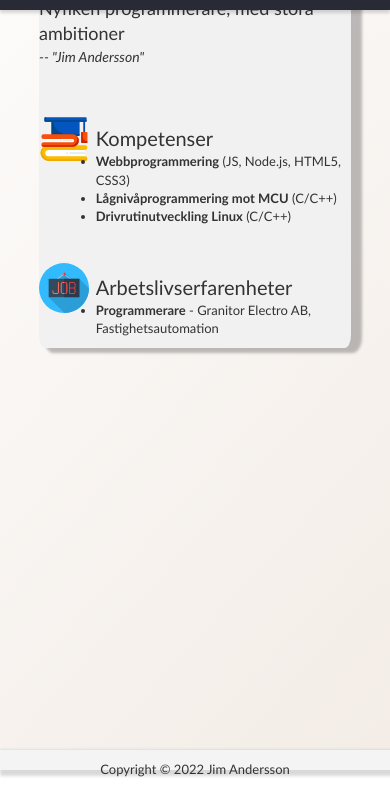
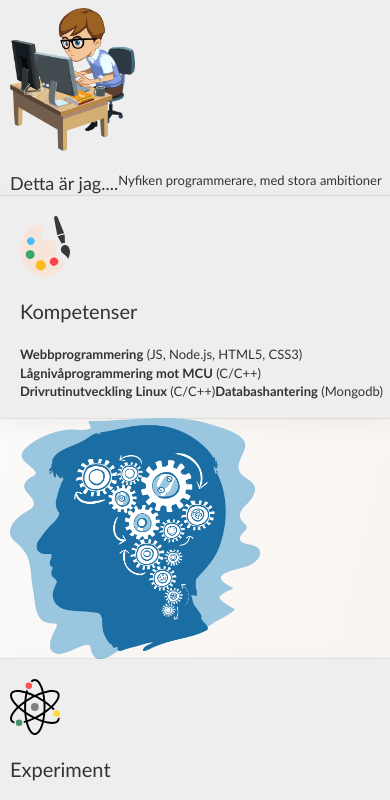
Before and after one commit to jim91lernia/Systemutvecklare-Jim-Andersson, a plain HTML site: page Intro till Webbutv/uppgift_7/index.html in a window 390 px wide. Shown: the part 74-874 px from the top of the page. Before the commit the page ends 844 px from the top, so only its background shows below. Drawn offline with Linux system fonts and the light colour scheme.

Commit message:
ändrat layout. Flexbox. Ingen responsive design

```diff
--- a/Intro till Webbutv/uppgift_7/index.html
+++ b/Intro till Webbutv/uppgift_7/index.html
@@ -6,68 +6,114 @@
     <meta http-equiv="X-UA-Compatible" content="IE=edge">
     <meta name="viewport" content="width=device-width, initial-scale=1.0">
     <title>CV - Jim Andersson</title>
-    <link rel="stylesheet" href="./style2.css">
+    <link rel="stylesheet" href="./style flex.css">
 </head>
 
 <body>
 
     <header>
-
-
         <div>
             <nav class="nav-menu">
-                <div class="profile-img">
-                    <img src="./src/profile.jpg" alt="">
-                </div>
-                <a href="#">Om mig</a>
+                <a href="">Om mig</a>
                 <a href="#">Projekt</a>
             </nav>
         </div>
     </header>
 
-    <div class="container">
-        <section class="about">
+    <main>
 
-            <p class="medium-text">Detta är jag....</p>
-            <p class="medium-text">Nyfiken programmerare, med stora ambitioner</p>
-            <p id="author"> -- "Jim Andersson"</p>
 
-        </section>
-        <br>
-        <img class="svg-icon" src="./src/knowledge.svg" alt="">
-        <section class="competence">
 
-            <p class="large-text">Kompetenser</p>
-            <div>
-                <ul>
-                    <li>
-                        <p><strong>Webbprogrammering</strong> (JS, Node.js, HTML5, CSS3)</p>
-                    </li>
-                    <li>
-                        <p> <strong>Lågnivåprogrammering mot MCU</strong> (C/C++)</p>
-                    </li>
-                    <li>
-                        <p><strong>Drivrutinutveckling Linux</strong> (C/C++)</p>
-                    </li>
-                </ul>
+        <div class="row">
+            <div class="column grouped">
+                <div class="row">
+                    <img src="./src/nerd.png" width="125px" alt="">
+                </div>
+                <div class="row">
+                    <p class="medium-text row-item-center">Detta är jag....</p>
+                    <p>Nyfiken programmerare, med stora ambitioner</p>
+                    <p></p>
+                </div>
+            </div>
+            <div class="column">
 
             </div>
+            <div class="column grouped">
+                <div class="column">
+                    <div class="row"> <img class="svg-icon row-item-center" src="./src/painting.svg" alt=""></div>
+                    <div class="row">
+                        <p class="large-text row-item-center">Kompetenser</p>
+                    </div>
+                    <div class="row">
+                        <p><strong>Webbprogrammering</strong> (JS, Node.js, HTML5, CSS3)</p>
+                        <p><strong>Lågnivåprogrammering mot MCU</strong> (C/C++)</p>
+                        <p><strong>Drivrutinutveckling Linux</strong> (C/C++)</p>
+                        <p><strong>Databashantering</strong> (Mongodb)</p>
+                    </div>
+                    <br>
+                </div>
 
-        </section>
-        <br>
-        <img class="svg-icon" src="./src/job.svg" alt="">
-        <section class="experience">
+            </div>
+            <div class="column"><img src="./src/know.png" width="250px" alt=""></div>
+            <div class="column grouped">
+                <div class="row"> <img class="svg-icon row-item-center" src="./src/science.svg" alt="">
+                </div>
+                <div class="row">
+                    <p class="large-text row-item-center">Experiment</p>
+                </div>
+                <div class="row">
+                    <p>Jag söker alltid nya sätt att lösa problem på. Jag vill hitta simpla lösningar på komplexa
+                        problem.</p>
+                </div>
+            </div>
+            <div class="column"></div>
 
-            <p class="large-text">Arbetslivserfarenheter</p>
-            <div>
-                <ul>
-                    <li>
-                        <p><strong>Programmerare</strong> - Granitor Electro AB, Fastighetsautomation</p>
-                    </li>
-                </ul>
+        </div>
+        <div class="row">
+            <div class="column">
             </div>
-        </section>
-    </div>
+            <div class="column grouped">
+                <div class="row"> <img class="svg-icon row-item-center" src="./src/knowledge.svg" alt=""></div>
+                <div class="row">
+                    <p class="large-text row-item-center">Utbildning</p>
+                </div>
+                <div class="row">
+                    <p>2022 - Pågående</p>
+                    <p><strong>Systemutvecklare </strong> Lernia Yrkeshögskola</p>
+                </div>
+                <div class="row">
+                    <p>2010 - 2014</p>
+                    <p><strong>Design av Digitala Medier</strong> Högskolan Dalarna</p>
+                </div>
+            </div>
+            <div class="column">
+                <img src="./src/work.png" width="300px" alt="">
+            </div>
+            <div class="column grouped">
+
+                <div class="row"> <img class="svg-icon row-item-center" src="./src/briefcase.svg" alt=""></div>
+                <div class="row">
+                    <p class="large-text row-item-center">Arbetslivserfarenhet</p>
+                </div>
+                <div class="row">
+                    <p>2018 - Pågående</p>
+                    <p><strong>Programmerare / Systemintegratör </strong> Granitor Electro Fastighetsautomation</p>
+
+                </div>
+
+
+
+            </div>
+            <div class="column"></div>
+            <div class="column grouped"></div>
+
+        </div>
+
+
+    </main>
+
+
+
 
     <footer>
         <p> Copyright &copy; 2022 Jim Andersson</p>
--- a/Intro till Webbutv/uppgift_7/style2.css
+++ b/Intro till Webbutv/uppgift_7/style flex.css
@@ -93,46 +93,78 @@ blockquote {
     box-sizing: border-box;
     margin: 0;
     padding: 0;
+
 }
 
 body {
     background-image: linear-gradient(to bottom right, #FDFCFB, #E2D1C3);
     background-size: 400% 400%;
     animation: gradient 15s ease infinite;
-    position: relative;
     text-align: left;
     line-height: 1.4;
     font-family: 'Gill Sans', 'Gill Sans MT', Calibri, 'Trebuchet MS', sans-serif;
+    width: 100%;
+    height: 100%;
 
 }
 
 header {
-    position: fixed;
-    display: block;
-    top: 0%;
-    width: 100%;
-    height: auto;
+    display: flex;
     background-color: #282A35;
     color: #f1f1f1;
     box-shadow: rgba(0, 0, 0, 0.15) 0px 3px 3px 0px;
+    justify-content: center;
+    padding-bottom: 10px;
+}
+
+main {
+    min-height: 90vh;
+}
+
+footer {
+    display: flex;
+    background: #f4f4f4;
+    box-shadow: rgba(0, 0, 0, 0.15) 3px 3px 3px 3px;
+    justify-content: center;
+    align-items: center;
+    height: 10vh;
+}
+
+
+
+
+.row {
+    display: flex;
+    flex-direction: row;
+    flex-wrap: wrap;
+    width: 100%;
+    padding-top: 20px;
+}
+
+.column {
+    display: flex;
+    flex-direction: column;
+    flex-basis: 100%;
+    flex: 1;
+    padding-left: 10px;
+    min-width: 300px;
 
 }
 
 
+
 .nav-menu {
-    display: inline-block;
+    align-self: center;
     text-align: center;
     width: 100%;
     margin-top: 10px;
-    margin-bottom: 10px;
+
 }
 
 .nav-menu a {
     color: #f1f1f1;
     font-size: 1.2em;
     font-weight: 500;
-    display: inline;
-    width: 80px;
     -webkit-transition: all 0.2s ease-in-out;
     transition: all 0.2s ease-in-out;
     margin: 20px;
@@ -140,49 +172,9 @@ header {
 
 .nav-menu a:hover {
     color: yellow;
-    font-size: 1.3em;
-    -webkit-transition: all 0.2s ease-in-out;
-    transition: all 0.2s ease-in-out;
+    -webkit-transition: all 0.5s ease-in-out;
+    transition: all 0.5s ease-in-out;
 }
-
-
-
-
-footer {
-    position: fixed;
-    width: 100%;
-    height: 20px;
-    background: #f4f4f4;
-    box-shadow: rgba(0, 0, 0, 0.15) 3px 3px 3px 3px;
-    padding-top: 10px;
-    padding-bottom: 10px;
-    bottom: 0%;
-
-}
-
-.container {
-
-    border-bottom-left-radius: 0.5em 1em;
-    border-bottom-right-radius: 0.5em 1em;
-    background-color: #f1f1f1;
-    box-shadow: rgba(0, 0, 0, 0.25) 8px 2px 3px 3px;
-
-    box-sizing: border-box;
-
-    bottom: 30px;
-    margin-top: 35px;
-    margin-left: auto;
-    margin-right: auto;
-    width: 80%;
-}
-
-#author {
-    font-style: italic;
-    font-size: 14px;
-
-}
-
-
 
 footer p {
     text-align: center;
@@ -200,80 +192,22 @@ footer p {
     font-size: 20px;
 }
 
-
 .svg-icon {
     width: 50px;
-    float: left;
-    display: inline;
-    top: 40px;
-    left: 2%;
+    height: auto;
 }
 
 
-.about {
 
-    margin-top: 20px;
-    margin-bottom: 20px;
-    padding-top: 10px;
-    padding-bottom: 10px;
-
-
+.grouped {
+    box-shadow: rgba(0, 0, 0, 0.05) 0px 6px 24px 0px, rgba(0, 0, 0, 0.08) 0px 0px 0px 1px;
+    -webkit-transition: all 0.5s ease-in-out;
+    transition: all 0.5s ease-in-out;
+    background-color: #eee;
 }
 
-
-.profile-img img {
-
-    display: inline-block;
-    border-radius: 50%;
-    max-width: 10%;
-    width: 100px;
-    border-style: solid;
-    border-color: #000;
-    opacity: 0.5;
-
+.grouped:hover {
+    box-shadow: rgba(0, 0, 0, 0.25) 0px 54px 55px, rgba(0, 0, 0, 0.12) 0px -12px 30px, rgba(0, 0, 0, 0.12) 0px 4px 6px, rgba(0, 0, 0, 0.17) 0px 12px 13px, rgba(0, 0, 0, 0.09) 0px -3px 5px;
+    -webkit-transition: all 0.5s ease-in-out;
+    transition: all 0.5s ease-in-out;
 }
-
-.profile-img img:hover {
-    border-radius: 50%;
-    max-width: 15%;
-    border-style: solid;
-    border-color: #000;
-    opacity: 1;
-
-}
-
-
-.competence {
-    border-top-left-radius: 0.5em 1em;
-    border-top-right-radius: 0.5em 1em;
-    border-bottom-left-radius: 0.5em 1em;
-    border-bottom-right-radius: 0.5em 1em;
-    padding-top: 10px;
-    padding-left: 10px;
-    padding-bottom: 10px;
-    margin-bottom: 10px;
-    margin-left: 15%;
-    opacity: 1;
-}
-
-.competence:hover {
-    opacity: 1;
-}
-
-
-.experience {
-    border-top-left-radius: 0.5em 1em;
-    border-top-right-radius: 0.5em 1em;
-    border-bottom-left-radius: 0.5em 1em;
-    border-bottom-right-radius: 0.5em 1em;
-    padding-top: 10px;
-    padding-left: 10px;
-    padding-bottom: 10px;
-    margin-bottom: 10px;
-    margin-left: 15%;
-    opacity: 1;
-}
-
-.experience:hover {
-    opacity: 1;
-}
```
Also changed, not shown: Intro till Webbutv/uppgift_7/src/know.png (added), Intro till Webbutv/uppgift_7/src/logo.png (deleted), Intro till Webbutv/uppgift_7/src/nerd.png (added), Intro till Webbutv/uppgift_7/src/painting.svg (added), Intro till Webbutv/uppgift_7/src/profile.jpg (deleted), Intro till Webbutv/uppgift_7/src/science.svg (added), Intro till Webbutv/uppgift_7/src/work.png (added), 1 other file.
